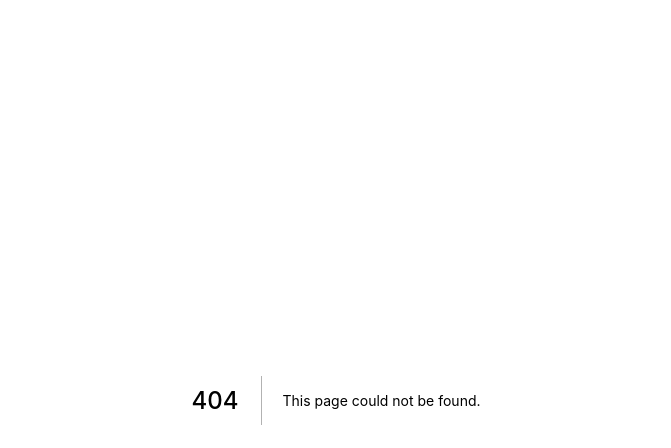
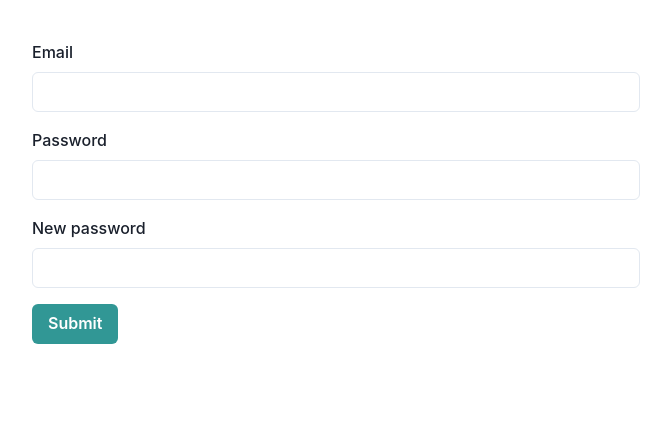
Before and after one commit to jewel0647/nextjs-boilerplate-advanced, a Next.js app: page /updatePassword in a window 1280 px wide. Before the commit this address had no page. Shown: the top 448 px of the page, without its empty margins (304-975 px from the left). Built offline with nearby package versions, Linux system fonts and the light colour scheme; no server answers.

Commit message:
feat: update password page

```diff
--- /dev/null
+++ b/src/components/forms/UpdatePasswordForm/UpdatePasswordForm.tsx
@@ -0,0 +1,55 @@
+import InputText from "@/components/forms/InputText";
+import { Button, Stack } from "@chakra-ui/react";
+import { yupResolver } from "@hookform/resolvers/yup";
+import { SubmitHandler, useForm } from "react-hook-form";
+import schema from "./schema";
+
+export type FormValues = {
+  email: string;
+  password: string;
+  newPassword: string;
+};
+
+type Props = {
+  onSubmit: SubmitHandler<FormValues>;
+};
+
+function UpdatePasswordForm({ onSubmit }: Props) {
+  const {
+    handleSubmit,
+    control,
+    formState: { isSubmitting },
+  } = useForm<FormValues>({
+    resolver: yupResolver(schema),
+    defaultValues: {
+      email: "",
+      password: "",
+      newPassword: "",
+    },
+  });
+
+  return (
+    <form onSubmit={handleSubmit(onSubmit)} noValidate>
+      <Stack spacing={2}>
+        <InputText type="email" label="Email" name="email" control={control} />
+        <InputText
+          type="password"
+          label="Password"
+          name="password"
+          control={control}
+        />
+        <InputText
+          type="password"
+          label="New password"
+          name="newPassword"
+          control={control}
+        />
+      </Stack>
+      <Button mt={2} colorScheme="teal" isLoading={isSubmitting} type="submit">
+        Submit
+      </Button>
+    </form>
+  );
+}
+
+export default UpdatePasswordForm;
--- /dev/null
+++ b/src/components/forms/UpdatePasswordForm/index.ts
@@ -0,0 +1,2 @@
+export { default } from "./UpdatePasswordForm";
+export type FormValues = import("./UpdatePasswordForm").FormValues;
--- /dev/null
+++ b/src/components/forms/UpdatePasswordForm/schema.ts
@@ -0,0 +1,14 @@
+import { setupYup } from "@/config/yup";
+
+const Yup = setupYup();
+
+const schema = Yup.object({
+  email: Yup.string().email().required(),
+  password: Yup.string().required(),
+  newPassword: Yup.string().oneOf(
+    [Yup.ref("password"), null],
+    "Passwords must match"
+  ),
+});
+
+export default schema;
--- /dev/null
+++ b/src/pages/updatePassword.tsx
@@ -0,0 +1,28 @@
+import UpdatePasswordForm, {
+  FormValues,
+} from "@/components/forms/UpdatePasswordForm";
+import api from "@/services/api";
+import { Box, Container } from "@chakra-ui/react";
+import { SubmitHandler } from "react-hook-form";
+import { toast } from "react-toastify";
+
+function UpdatePassword() {
+  const onSubmit: SubmitHandler<FormValues> = async (values) => {
+    const token = await api.get(`/auth/get-token?${values.email}`);
+    await api.post("/auth/update-password", {
+      token: token,
+      password: values.newPassword,
+    });
+    toast.success("Password updated successfully.");
+  };
+
+  return (
+    <Container maxW="container.sm">
+      <Box py={10}>
+        <UpdatePasswordForm onSubmit={onSubmit} />
+      </Box>
+    </Container>
+  );
+}
+
+export default UpdatePassword;
```
